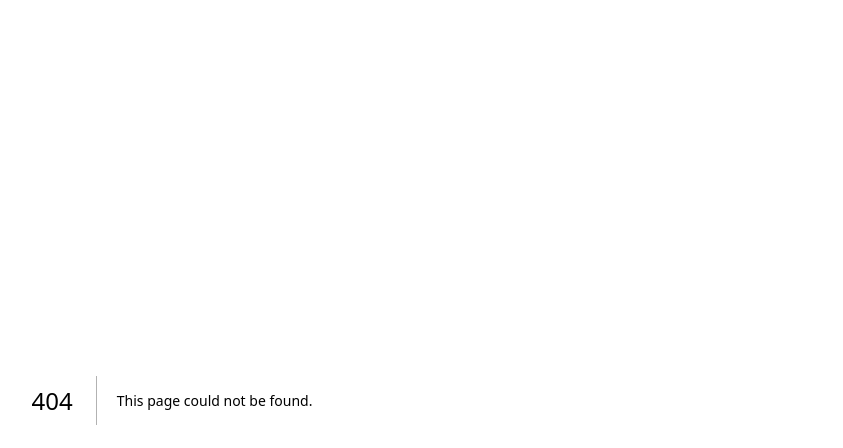
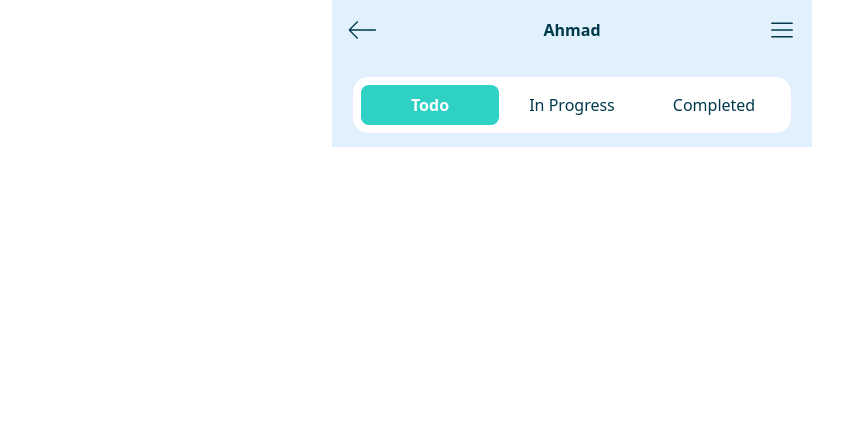
Before and after one commit to ahmad1026/Task-Planer-Mobile, a Next.js app: page /tasks in a window 1280 px wide. Before the commit this address had no page. Shown: the top 448 px of the page, without its empty margins (68-911 px from the left). Built offline with nearby package versions, Linux system fonts and the light colour scheme.

Commit message:
add tasks

```diff
--- a/components/EducationLevel/EducationLevel.tsx
+++ b/components/EducationLevel/EducationLevel.tsx
@@ -53,13 +53,13 @@ const levels = Fetures.map((feature: ILevel, index) => (
 export default function EducationLevelComp() {
   return (
     <div className="h-screen border border-[#E4EDFF] bg-[#F5FBFF] mx-auto font-body">
-      <div className="gap-4 flex text-primaryText flex-col mt-8 mx-6">
+      <div className="h-screen gap-8 flex text-primaryText flex-col pt-6 mx-6">
         <h1 className="text-2xl font-black">Education Level</h1>
         <p className="text-sm font-medium">
           Create a unique emotional story that describes better than words
         </p>
         <div className="flex flex-col gap-4">{levels}</div>
-        <div className="w-full flex justify-end">
+        <div className="w-full flex items-end flex-1 justify-end">
           <div className="w-1/5 text-lg text-right font-bold text-primary p-0">
             Skip
           </div>
--- a/components/GetStarted.tsx
+++ b/components/GetStarted.tsx
@@ -1,10 +1,17 @@
+import Image from "next/image";
+import Link from "next/link";
 import React from "react";
 
 export default function GetStarted() {
   return (
     <div className="flex flex-col bg-[#F5FBFF] h-screen border border-[#E4EDFF] bor mx-auto font-body">
       <div className="mt-20 flex items-center justify-center">
-        <img src="/OBJECTS.svg" alt="" />
+        <Image
+          alt="Picture of the author"
+          width={500}
+          height={500}
+          src="/OBJECTS.svg"
+        />
       </div>
       <div className="w-full flex flex-col justify-between items-center flex-1 border-[#E4EDFF] bg-white rounded-t-3xl border-t text-center py-8 px-6 font-bold text-primaryText mt-8">
         <div className="flex justify-center items-center gap-1">
@@ -18,9 +25,11 @@ export default function GetStarted() {
             Create a unique emotional story that describes better than words
           </p>
         </div>
-        <div className="w-3/6 bg-primary rounded-lg py-3 text-white text-center">
-          Get Started
-        </div>
+        <Link className="w-3/6 bg-primary rounded-lg py-3 text-white text-center" href="/dashboard">
+          <div>
+            Get Started
+          </div>
+        </Link>
       </div>
     </div>
   );
--- /dev/null
+++ b/components/tasks/navbar.tsx
@@ -0,0 +1,16 @@
+import React from 'react'
+
+export default function TaskNavbar() {
+
+  return (
+    <div className='mt-8 pb-3'>
+        <div className='w-11/12 mx-auto border border-[#E4EDFF] bg-white rounded-2xl p-2'>
+            <div className='flex gap-1'>
+                <div className='w-1/3 bg-primary text-white font-bold text-center py-2 rounded-lg'>Todo</div>
+                <div className='w-1/3 text-center text-primaryText font-medium py-2 rounded-lg'>In Progress</div>
+                <div className='w-1/3 text-center text-primaryText font-medium py-2 rounded-lg'>Completed</div>
+            </div>
+        </div>
+    </div>
+  )
+}
--- /dev/null
+++ b/pages/tasks/index.tsx
@@ -0,0 +1,13 @@
+import React from 'react'
+import HeaderCom from '../../components/header/HeaderCom'
+import TaskNavbar from '../../components/tasks/navbar'
+
+export default function index() {
+  return (
+    <div className="bg-[#e0f1fc] border-b border-[#E4EDFF]  pt-4">
+        <HeaderCom/>
+        <TaskNavbar/>
+    </div>
+
+  )
+}
```
